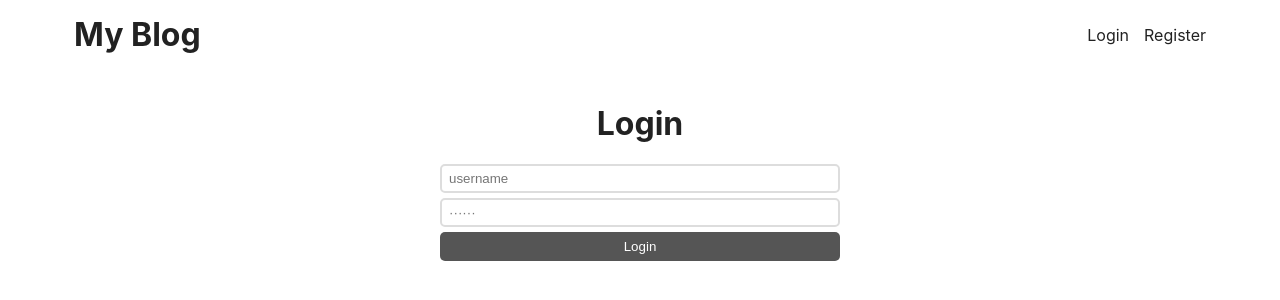
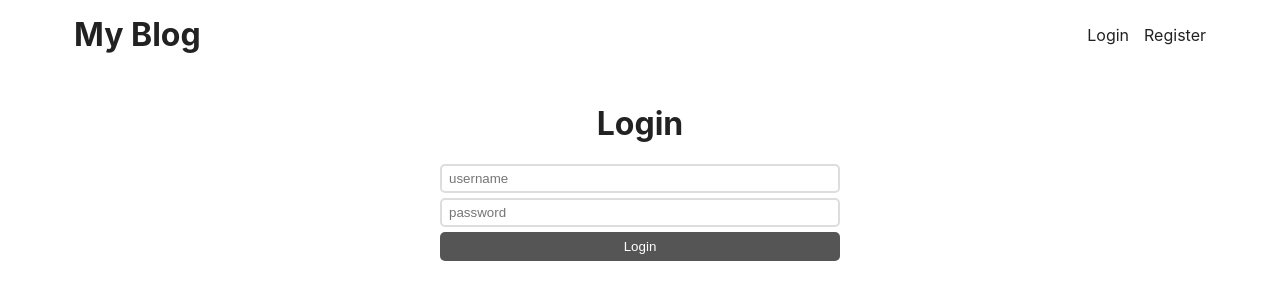
Before and after one commit to CamiloTello002/Express-It, a React (Create React App) app in the folder client/: page /login in a window 1280 px wide. Shown: the top 300 px of the page. Built offline with nearby package versions, Linux system fonts and the light colour scheme.

Commit message:
Login Page similar to Register page

```diff
--- a/client/src/pages/LoginPage.js
+++ b/client/src/pages/LoginPage.js
@@ -1,10 +1,37 @@
+import { useState } from 'react';
 export default function LoginPage() {
+  const [username, setUsername] = useState('');
+  const [password, setPassword] = useState('');
+  const baseURL = 'http://localhost:4000';
+  const URLToAPI = new URL('/login', baseURL);
+
+  async function login(ev) {
+    ev.preventDefault();
+    const response = await fetch(URLToAPI, {
+      method: 'POST',
+      body: JSON.stringify({ username, password }),
+      headers: { 'Content-Type': 'application/json' },
+    });
+    alert(`Login ${response.ok ? 'successful :)' : 'failed :('}`);
+  }
   //   return <div>Login Page</div>;
   return (
-    <form action="" className="login">
+    <form onSubmit={login} className="login">
       <h1>Login</h1>
-      <input type="text" placeholder="username" />
-      <input type="password" placeholder="······" />
+      {/* <input type="text" placeholder="username" />
+      <input type="password" placeholder="······" /> */}
+      <input
+        type="text"
+        placeholder="username"
+        value={username}
+        onChange={(ev) => setUsername(ev.target.value)}
+      />
+      <input
+        type="password"
+        placeholder="password"
+        value={password}
+        onChange={(ev) => setPassword(ev.target.value)}
+      />
       <button>Login</button>
     </form>
   );
--- a/client/src/pages/RegisterPage.js
+++ b/client/src/pages/RegisterPage.js
@@ -29,7 +29,6 @@ export default function RegisterPage() {
         value={password}
         onChange={(ev) => setPassword(ev.target.value)}
       />
-      {/* <input type="password" placeholder="······" /> */}
       <button>Register</button>
     </form>
   );
```
Also changed, not shown: 1 other file (tests, documents, lock files or other folders).
